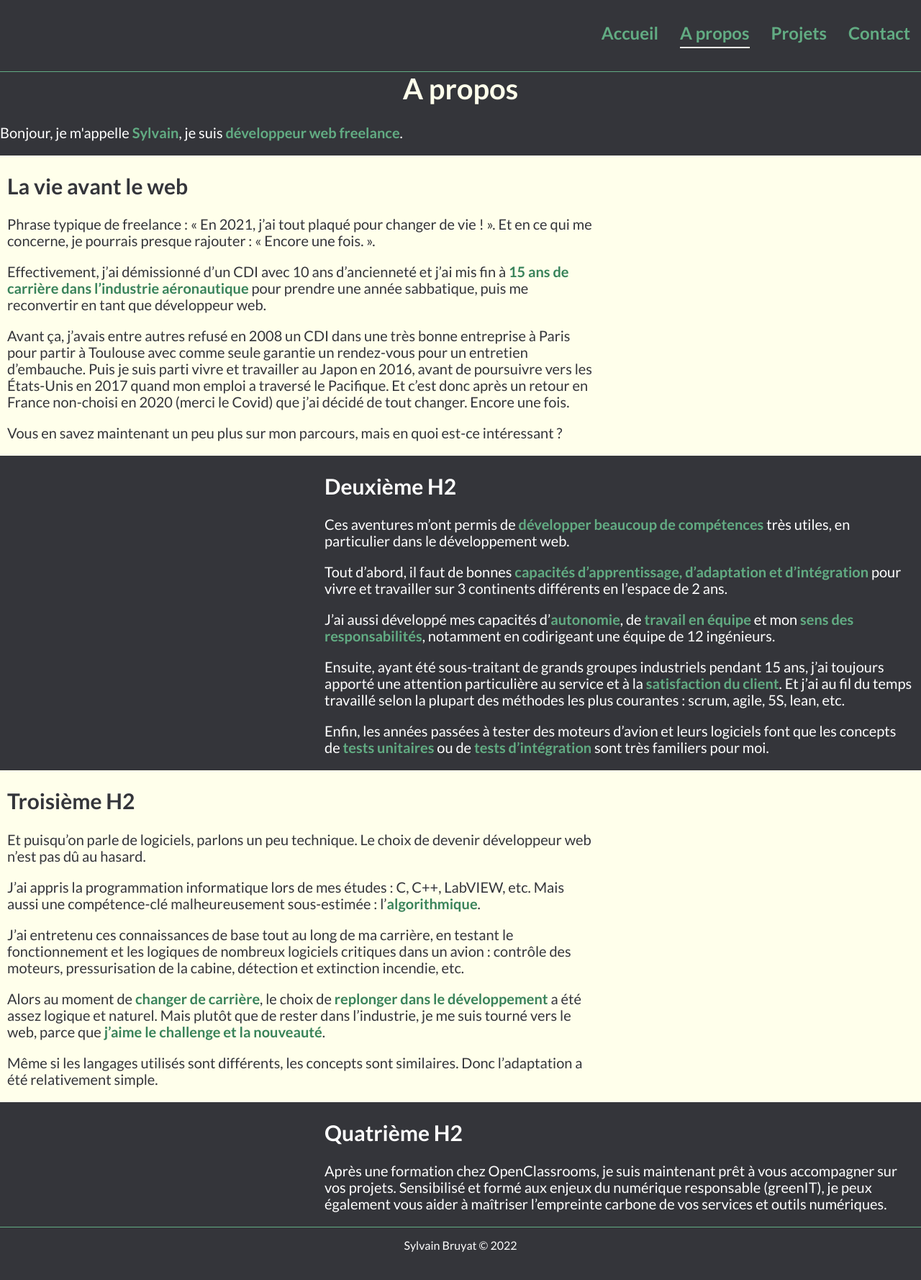
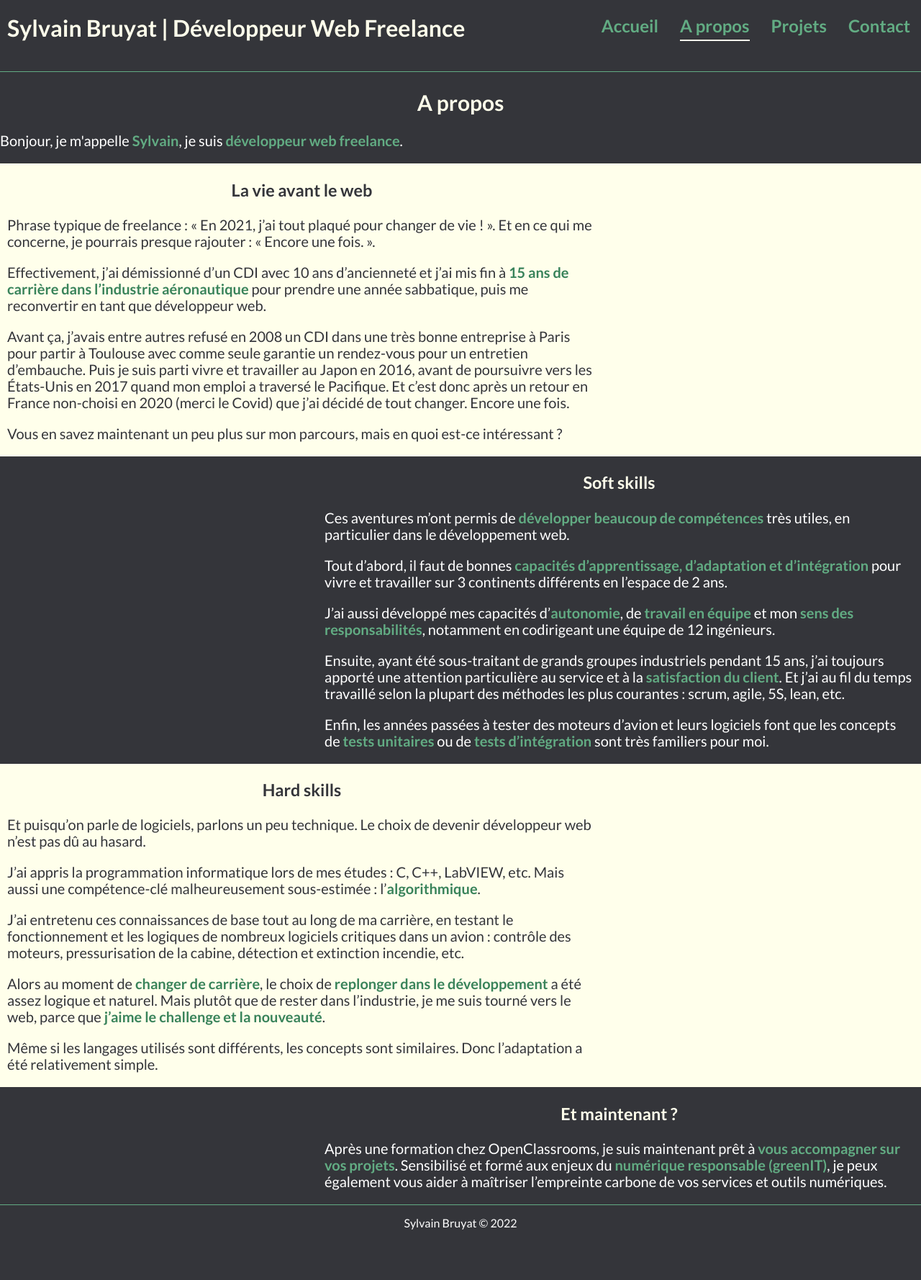
Before and after one commit to SylvainBruyat/portfolio, a React (Create React App) app: page /about in a window 1280 px wide. Shown: the top 1778 px of the page at 72% size. Built offline with nearby package versions, Linux system fonts and the light colour scheme.

Commit message:
Move of H1 to Header. Update of heading levels on all page.

```diff
--- a/src/components/Header.jsx
+++ b/src/components/Header.jsx
@@ -2,51 +2,60 @@ import { NavLink } from 'react-router-dom';
 
 export default function Header() {
   return (
-    <header>
-      <nav>
-        <ul className="header-links-list">
+    <header className="header">
+      <h1 className="header__h1">Sylvain Bruyat | Développeur Web Freelance</h1>
+      <nav className="header__nav">
+        <ul className="header__links-list">
           <li>
             <NavLink
               to="/"
               className={({ isActive }) =>
-                isActive ? 'header-links header-links--active' : 'header-links'
+                isActive
+                  ? 'header__links header__links--active'
+                  : 'header__links'
               }
             >
-              <i className="fa-solid fa-house header-links__icon"></i>
-              <span className="header-links__text">Accueil</span>
+              <i className="fa-solid fa-house header__links__icon"></i>
+              <span className="header__links__text">Accueil</span>
             </NavLink>
           </li>
           <li>
             <NavLink
               to="/about"
               className={({ isActive }) =>
-                isActive ? 'header-links header-links--active' : 'header-links'
+                isActive
+                  ? 'header__links header__links--active'
+                  : 'header__links'
               }
             >
-              <i className="fa-regular fa-id-card header-links__icon"></i>
-              <span className="header-links__text">A propos</span>
+              <i className="fa-regular fa-id-card header__links__icon"></i>
+              <span className="header__links__text">A propos</span>
             </NavLink>
           </li>
           <li>
             <NavLink
               to="/projects"
               className={({ isActive }) =>
-                isActive ? 'header-links header-links--active' : 'header-links'
+                isActive
+                  ? 'header__links header__links--active'
+                  : 'header__links'
               }
             >
-              <i className="fa-solid fa-laptop-code header-links__icon"></i>
-              <span className="header-links__text">Projets</span>
+              <i className="fa-solid fa-laptop-code header__links__icon"></i>
+              <span className="header__links__text">Projets</span>
             </NavLink>
           </li>
           <li>
             <NavLink
               to="/contact"
               className={({ isActive }) =>
-                isActive ? 'header-links header-links--active' : 'header-links'
+                isActive
+                  ? 'header__links header__links--active'
+                  : 'header__links'
               }
             >
-              <i className="fa-regular fa-envelope header-links__icon"></i>
-              <span className="header-links__text">Contact</span>
+              <i className="fa-regular fa-envelope header__links__icon"></i>
+              <span className="header__links__text">Contact</span>
             </NavLink>
           </li>
         </ul>
--- a/src/pages/About.jsx
+++ b/src/pages/About.jsx
@@ -5,7 +5,7 @@ export default function About() {
    ******************************************************************************************/
   return (
     <main className="about">
-      <h1>A propos</h1>
+      <h2>A propos</h2>
       <p>
         Bonjour, je m'appelle{' '}
         <span className="text-emphasis text-emphasis">Sylvain</span>, je suis{' '}
@@ -16,7 +16,7 @@ export default function About() {
       </p>
       <section className="about__section about__section--tertiary-background">
         <div className="about__content about__content--aligned-left">
-          <h2 className="about__h2">La vie avant le web</h2>
+          <h3 className="about__h3">La vie avant le web</h3>
           <p>
             Phrase typique de freelance : « En 2021, j’ai tout plaqué pour
             changer de vie ! ». Et en ce qui me concerne, je pourrais presque
@@ -48,17 +48,17 @@ export default function About() {
       </section>
       <section className="about__section">
         <div className="about__content about__content--aligned-right">
-          <h2 className="about__h2">Deuxième H2</h2>
+          <h3 className="about__h3 about__h3--light">Soft skills</h3>
           <p>
             Ces aventures m’ont permis de{' '}
-            <span className="text-emphasis text-emphasis">
+            <span className="text-emphasis">
               développer beaucoup de compétences
             </span>{' '}
             très utiles, en particulier dans le développement web.
           </p>
           <p>
             Tout d’abord, il faut de bonnes{' '}
-            <span className="text-emphasis text-emphasis">
+            <span className="text-emphasis">
               capacités d’apprentissage, d’adaptation et d’intégration
             </span>{' '}
             pour vivre et travailler sur 3 continents différents en l’espace de
@@ -66,41 +66,31 @@ export default function About() {
           </p>
           <p>
             J’ai aussi développé mes capacités d’
-            <span className="text-emphasis text-emphasis">autonomie</span>, de{' '}
-            <span className="text-emphasis text-emphasis">
-              travail en équipe
-            </span>{' '}
-            et mon{' '}
-            <span className="text-emphasis text-emphasis">
-              sens des responsabilités
-            </span>
-            , notamment en codirigeant une équipe de 12 ingénieurs.
+            <span className="text-emphasis">autonomie</span>, de{' '}
+            <span className="text-emphasis">travail en équipe</span> et mon{' '}
+            <span className="text-emphasis">sens des responsabilités</span>,
+            notamment en codirigeant une équipe de 12 ingénieurs.
           </p>
           <p>
             Ensuite, ayant été sous-traitant de grands groupes industriels
             pendant 15 ans, j’ai toujours apporté une attention particulière au
             service et à la{' '}
-            <span className="text-emphasis text-emphasis">
-              satisfaction du client
-            </span>
-            . Et j’ai au fil du temps travaillé selon la plupart des méthodes
-            les plus courantes : scrum, agile, 5S, lean, etc.
+            <span className="text-emphasis">satisfaction du client</span>. Et
+            j’ai au fil du temps travaillé selon la plupart des méthodes les
+            plus courantes : scrum, agile, 5S, lean, etc.
           </p>
           <p>
             Enfin, les années passées à tester des moteurs d’avion et leurs
             logiciels font que les concepts de{' '}
-            <span className="text-emphasis text-emphasis">tests unitaires</span>{' '}
-            ou de{' '}
-            <span className="text-emphasis text-emphasis">
-              tests d’intégration
-            </span>{' '}
-            sont très familiers pour moi.
+            <span className="text-emphasis">tests unitaires</span> ou de{' '}
+            <span className="text-emphasis">tests d’intégration</span> sont très
+            familiers pour moi.
           </p>
         </div>
       </section>
       <section className="about__section about__section--tertiary-background">
         <div className="about__content about__content--aligned-left">
-          <h2 className="about__h2">Troisième H2</h2>
+          <h3 className="about__h3">Hard skills</h3>
           <p>
             Et puisqu’on parle de logiciels, parlons un peu technique. Le choix
             de devenir développeur web n’est pas dû au hasard.
@@ -144,12 +134,18 @@ export default function About() {
       </section>
       <section className="about__section about__section--aligned-right">
         <div className="about__content about__content--aligned-right">
-          <h2 className="about__h2">Quatrième H2</h2>
+          <h3 className="about__h3 about__h3--light">Et maintenant ?</h3>
           <p>
-            Après une formation chez OpenClassrooms, je suis maintenant prêt à
-            vous accompagner sur vos projets. Sensibilisé et formé aux enjeux du
-            numérique responsable (greenIT), je peux également vous aider à
-            maîtriser l’empreinte carbone de vos services et outils numériques.
+            Après une formation chez OpenClassrooms, je suis maintenant prêt à{' '}
+            <span className="text-emphasis">
+              vous accompagner sur vos projets
+            </span>
+            . Sensibilisé et formé aux enjeux du{' '}
+            <span className="text-emphasis">
+              numérique responsable (greenIT)
+            </span>
+            , je peux également vous aider à maîtriser l’empreinte carbone de
+            vos services et outils numériques.
           </p>
         </div>
       </section>
--- a/src/pages/Contact.jsx
+++ b/src/pages/Contact.jsx
@@ -30,7 +30,7 @@ export default function Contact() {
 
   return (
     <main className="contact">
-      <h1>Contact</h1>
+      <h2>Contact</h2>
       <form className="contact__form" ref={form} onSubmit={handleSubmit}>
         <div>
           <section className="contact__form__section">
--- a/src/pages/Home.jsx
+++ b/src/pages/Home.jsx
@@ -10,10 +10,10 @@ import skills from '../data/skills.json';
 export default function Home() {
   return (
     <main className="homepage">
-      <h1>Sylvain Bruyat | Développeur Web Freelance</h1>
+      <h2>Bienvenue</h2>
 
       <section className="homepage__about">
-        <h2 className="homepage__h2">A propos</h2>
+        <h3 className="homepage__h3">A propos</h3>
         <div className="homepage__about__content">
           <p>
             <img
@@ -27,7 +27,7 @@ export default function Home() {
           <article>
             <p>
               Bonjour, je m'appelle{' '}
-              <span className="text-emphasis">Sylvain Bruyat</span>, je suis{' '}
+              <span className="text-emphasis">Sylvain</span>, je suis{' '}
               <span className="text-emphasis">développeur web freelance</span>.
             </p>
             <p>
@@ -36,7 +36,8 @@ export default function Home() {
               rajouter : « Encore une fois. ».
             </p>
             <p>
-              Envie d'<span className="text-emphasis">en savoir plus</span> ?
+              Envie d'
+              <span className="text-emphasis">en savoir plus</span> ?
             </p>
             <p>
               <ButtonLink href="/about" text="A propos" />
@@ -46,7 +47,7 @@ export default function Home() {
       </section>
 
       <section>
-        <h2 className="homepage__h2">Projets</h2>
+        <h3 className="homepage__h3">Projets</h3>
         <div className="homepage__projects__content">
           <div className="homepage__projects__content__pictures">
             <img
@@ -109,7 +110,7 @@ export default function Home() {
       </section>
 
       <section>
-        <h2 className="homepage__h2">Compétences</h2>
+        <h3 className="homepage__h3">Compétences</h3>
         <p>
           Je maîtrise évidemment <span className="text-emphasis">HTML 5</span>,{' '}
           <span className="text-emphasis">CSS 3</span> et{' '}
@@ -123,7 +124,7 @@ export default function Home() {
           <span className="text-emphasis">résolution de problèmes</span> durant
           mes 15 ans d'expérience professionnelle dans l'industrie aéronautique.
         </p>
-        <h3>Compétences techniques</h3>
+        <h4 className="homepage__h4">Compétences techniques</h4>
         <ul className="homepage__skills-list">
           {skills.hardSkills.map((skill) => (
             <Techno key={skill.name} name={skill.name} logo={skill.image} />
--- a/src/pages/NotFound.jsx
+++ b/src/pages/NotFound.jsx
@@ -4,7 +4,7 @@ import ButtonLink from '../components/ButtonLink';
 export default function NotFound() {
   return (
     <main className="not-found">
-      <h1>Erreur 404</h1>
+      <h2>Erreur 404</h2>
       <p>
         Désolé, la page que vous cherchez n'existe pas ou n'est pas accessible
         pour l'instant.
--- a/src/pages/Projects.jsx
+++ b/src/pages/Projects.jsx
@@ -5,7 +5,7 @@ import projects from '../data/projects.json';
 export default function Projects() {
   return (
     <main>
-      <h1>Portfolio</h1>
+      <h2>Portfolio</h2>
       <section className="projects-wrapper">
         {projects.map((project) => (
           <ProjectCard
--- a/src/styles/base/_base.scss
+++ b/src/styles/base/_base.scss
@@ -20,7 +20,7 @@ body {
 
 main {
   max-width: 1200px;
-  margin: vars.$header-height auto 0 auto;
+  margin: 0 auto;
   padding: 20px 10px;
 }
 
@@ -37,9 +37,10 @@ li {
   list-style: none;
 }
 
-h1 {
+h2 {
+  font-size: 1.5rem;
+  text-align: center;
   color: vars.$color-tertiary;
-  text-align: center;
 }
 
 .text-emphasis {
--- a/src/styles/components/_header.scss
+++ b/src/styles/components/_header.scss
@@ -1,27 +1,37 @@
 @use '../utils/variables' as vars;
 
-header {
-  position: fixed;
-  top: 0;
-  left: 0;
-  right: 0;
-  z-index: 1;
-  height: vars.$header-height;
-  display: flex;
-  justify-content: flex-end;
-  align-items: center;
+.header {
+  min-height: 100px;
+  padding-bottom: 20px;
   background-color: vars.$color-primary;
   border-bottom: 1px solid vars.$color-secondary;
+
+  @media screen and (min-width: 768px) {
+    display: flex;
+    justify-content: space-between;
+    align-items: center;
   }
 
-.header-links-list {
+  &__h1 {
+    margin: 20px 10px;
+    color: vars.$color-tertiary;
+    font-size: 1.6rem;
+    text-align: center;
+  }
+
+  &__nav {
+    width: fit-content;
+    margin-left: auto;
+  }
+
+  &__links-list {
     display: flex;
     justify-content: space-between;
     align-items: center;
     height: 1.5rem;
   }
 
-.header-links {
+  &__links {
     display: inline-block;
     position: relative;
     margin: 0 15px;
@@ -63,3 +73,4 @@ header {
       transform: scale(1.1);
     }
   }
+}
--- a/src/styles/pages/_about.scss
+++ b/src/styles/pages/_about.scss
@@ -35,4 +35,13 @@
       }
     }
   }
+
+  &__h3 {
+    text-align: center;
+    color: vars.$color-primary;
+
+    &--light {
+      color: vars.$color-tertiary;
+    }
+  }
 }
--- a/src/styles/utils/_variables.scss
+++ b/src/styles/utils/_variables.scss
@@ -22,8 +22,6 @@ $color-tertiary: #ff7f11; */
 
 $font-primary: 'Lato', 'sans-serif';
 
-$header-height: 100px;
-
 $number-of-homepage-project-pictures: 5;
 $picture-rotation-duration: 7s;
 $baseline-picture-rotation-delay: calc(
```
Also changed, not shown: src/styles/pages/_home.scss (+6 -1 lines). Lines whose indentation alone changed are shown as unchanged.
